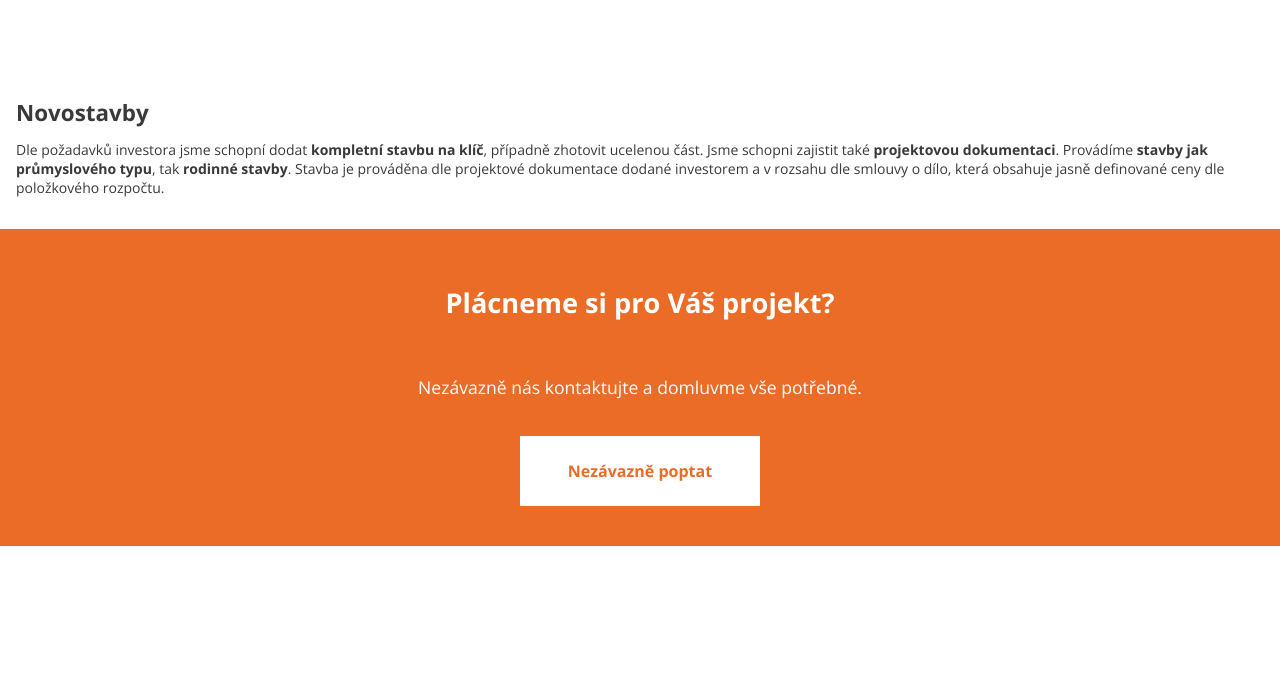
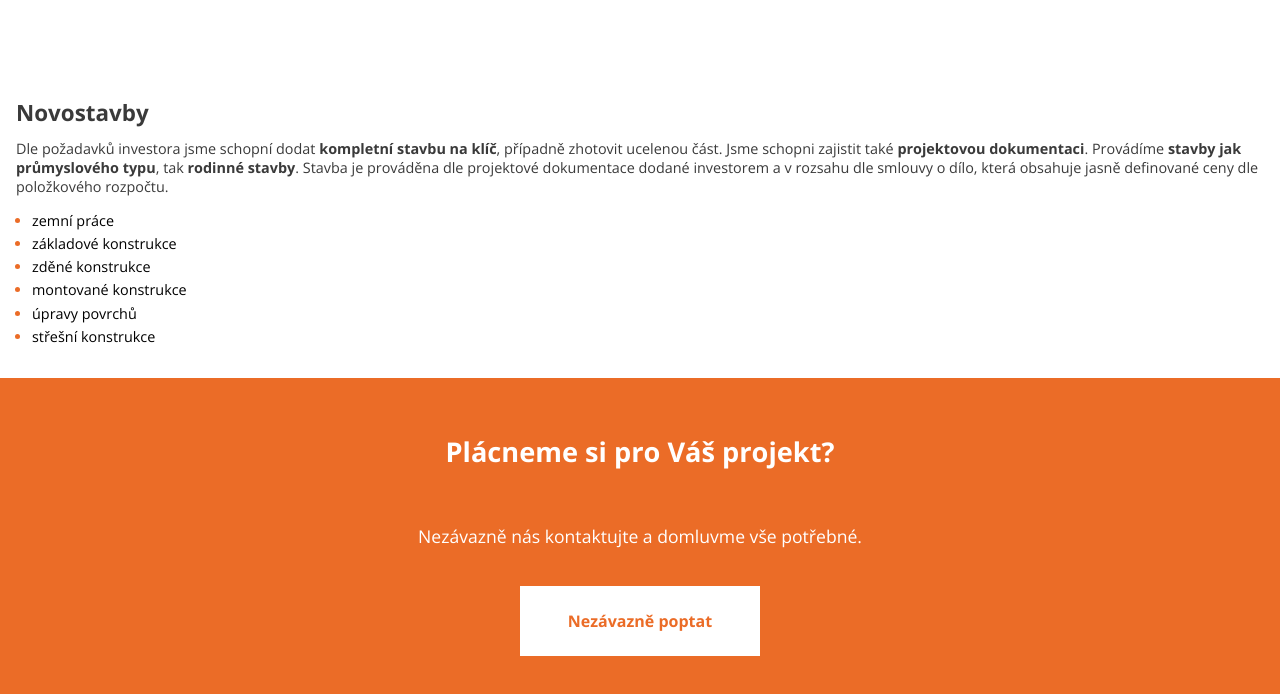
Before and after one commit to pslib-cz/2022-p2a-web-hm-building-PetrMacha021, a plain HTML site: page sites/services/novostavby.html in a window 1280 px wide. Shown: the part 110-804 px from the top of the page. Drawn offline with nearby package versions, Linux system fonts and the light colour scheme.

Commit message:
add lists

```diff
--- a/sites/services/novostavby.html
+++ b/sites/services/novostavby.html
@@ -32,7 +32,14 @@
 <section class="sidepage">
   <p class="heading--2">Novostavby</p>
   <p>Dle požadavků investora jsme schopní dodat <strong>kompletní stavbu na klíč</strong>, případně zhotovit ucelenou část. Jsme schopni zajistit také <strong>projektovou dokumentaci</strong>. Provádíme <strong>stavby jak průmyslového typu</strong>, tak <strong>rodinné stavby</strong>. Stavba je prováděna dle projektové dokumentace dodané investorem  a v rozsahu dle smlouvy o dílo, která obsahuje jasně definované ceny dle položkového rozpočtu.</p>
-  <ul></ul>
+  <ul class="services__list">
+    <li class="services__list__item">zemní práce</li>
+    <li class="services__list__item">základové konstrukce</li>
+    <li class="services__list__item">zděné konstrukce</li>
+    <li class="services__list__item">montované konstrukce</li>
+    <li class="services__list__item">úpravy povrchů</li>
+    <li class="services__list__item">střešní konstrukce</li>
+  </ul>
 </section>
 <footer class="footer">
   <p class="footer__heading">Plácneme si pro Váš projekt?</p>
--- a/styles/main.css
+++ b/styles/main.css
@@ -11,8 +11,8 @@ html {
 
 p {
     font-weight: 400;
-    font-size: 14px;
-    line-height: 19px;
+    font-size: .9em;
+    line-height: 1.3em;
     color: var(--text);
 }
 
@@ -330,3 +330,18 @@ p {
     border: none;
     cursor: pointer;
 }
+
+.services__list {
+    padding-left: 1em;
+}
+
+.services__list__item {
+    font-size: .9em;
+    line-height: 1.3em;
+    font-weight: 400;
+    margin: .3em 0;
+}
+
+.services__list__item::marker {
+   color: var(--primary);
+}
```
Also changed, not shown: sites/services/prumyslove.html (+2 -1 lines).
